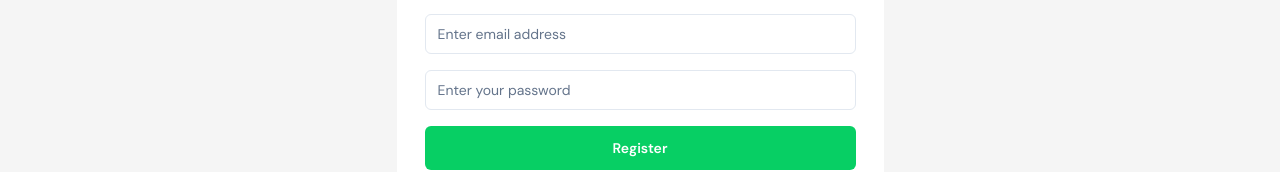
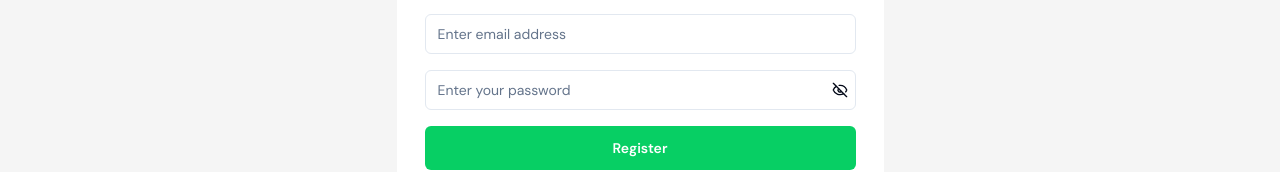
Before and after one commit to trishan9/Kaarya, a React (Vite) app in the folder client/: page /register in a window 1280 px wide. Shown: the part 310-482 px from the top of the page. Built offline with nearby package versions, Linux system fonts and the light colour scheme; no server answers.

Commit message:
feat: toggle password

```diff
--- a/client/src/pages/auth/_components/LoginForm.tsx
+++ b/client/src/pages/auth/_components/LoginForm.tsx
@@ -1,10 +1,11 @@
+import { useState } from "react";
 import { useForm } from "react-hook-form";
 import { zodResolver } from "@hookform/resolvers/zod";
 import z from "zod";
 import { UseMutateFunction } from "@tanstack/react-query";
 import { AxiosResponse } from "axios";
 import { CustomAxiosError } from "@/api/axiosInstance";
-import { Loader2 } from "lucide-react";
+import { Loader2, EyeIcon, EyeOffIcon  } from "lucide-react";
 import {
   Form,
   FormControl,
@@ -15,6 +16,7 @@ import {
 import { Input } from "@/components/ui/input";
 import { Button } from "@/components/ui/button";
 import { loginFormSchema } from "../_schemas";
+
 
 type TLoginFormProps = {
   mutate: UseMutateFunction<
@@ -30,6 +32,8 @@ type TLoginFormProps = {
 };
 
 const LoginForm = ({ mutate, isPending }: TLoginFormProps) => {
+  const [showPassword,setShowPassword]=useState(false);
+
   const form = useForm<z.infer<typeof loginFormSchema>>({
     resolver: zodResolver(loginFormSchema),
     defaultValues: {
@@ -40,6 +44,10 @@ const LoginForm = ({ mutate, isPending }: TLoginFormProps) => {
 
   const onSubmit = (values: z.infer<typeof loginFormSchema>) => {
     mutate(values);
+  };
+
+  const handleShowPassword = () => {
+    setShowPassword((prevState) => !prevState);
   };
 
   return (
@@ -57,6 +65,7 @@ const LoginForm = ({ mutate, isPending }: TLoginFormProps) => {
                   placeholder="Enter email address"
                 />
               </FormControl>
+
               <FormMessage />
             </FormItem>
           )}
@@ -66,14 +75,27 @@ const LoginForm = ({ mutate, isPending }: TLoginFormProps) => {
           name="password"
           control={form.control}
           render={({ field }) => (
-            <FormItem>
+            <FormItem className="relative">
               <FormControl>
                 <Input
                   {...field}
-                  type="password"
+                  type={showPassword ? "text" : "password"}
                   placeholder="Enter password"
                 />
               </FormControl>
+
+              <button
+                type="button"
+                className="absolute right-0 mr-2 top-0"
+                onClick={handleShowPassword}
+              >
+                {showPassword ? (
+                  <EyeIcon className="w-4" />
+                ) : (
+                  <EyeOffIcon className="w-4" />
+                )}
+              </button>
+
               <FormMessage />
             </FormItem>
           )}
--- a/client/src/pages/auth/_components/RegisterForm.tsx
+++ b/client/src/pages/auth/_components/RegisterForm.tsx
@@ -1,9 +1,10 @@
+import { useState } from "react";
 import { useForm } from "react-hook-form";
 import { zodResolver } from "@hookform/resolvers/zod";
 import z from "zod";
 import { UseMutateFunction } from "@tanstack/react-query";
 import { AxiosResponse } from "axios";
-import { Loader2 } from "lucide-react";
+import { Loader2, EyeIcon, EyeOffIcon } from "lucide-react";
 import { CustomAxiosError } from "@/api/axiosInstance";
 import {
   Form,
@@ -15,6 +16,7 @@ import {
 import { Input } from "@/components/ui/input";
 import { Button } from "@/components/ui/button";
 import { registerFormSchema } from "../_schemas";
+
 
 type TRegisterFormProps = {
   mutate: UseMutateFunction<
@@ -31,6 +33,8 @@ type TRegisterFormProps = {
 };
 
 const RegisterForm = ({ mutate, isPending }: TRegisterFormProps) => {
+  const [showPassword,setShowPassword]=useState(false);
+
   const form = useForm<z.infer<typeof registerFormSchema>>({
     resolver: zodResolver(registerFormSchema),
     defaultValues: {
@@ -42,6 +46,10 @@ const RegisterForm = ({ mutate, isPending }: TRegisterFormProps) => {
 
   const onSubmit = (values: z.infer<typeof registerFormSchema>) => {
     mutate(values);
+  };
+
+  const handleShowPassword = () => {
+    setShowPassword((prevState) => !prevState);
   };
 
   return (
@@ -81,14 +89,26 @@ const RegisterForm = ({ mutate, isPending }: TRegisterFormProps) => {
           name="password"
           control={form.control}
           render={({ field }) => (
-            <FormItem>
+            <FormItem className="relative">
               <FormControl>
                 <Input
                   {...field}
-                  type="password"
+                  type={showPassword ? "text" : "password"}
                   placeholder="Enter your password"
                 />
               </FormControl>
+
+              <button
+                type="button"
+                className="absolute right-0 mr-2 top-0"
+                onClick={handleShowPassword}
+              >
+                {showPassword ? (
+                  <EyeIcon className="w-4" />
+                ) : (
+                  <EyeOffIcon className="w-4" />
+                )}
+              </button>
               <FormMessage />
             </FormItem>
           )}
```
